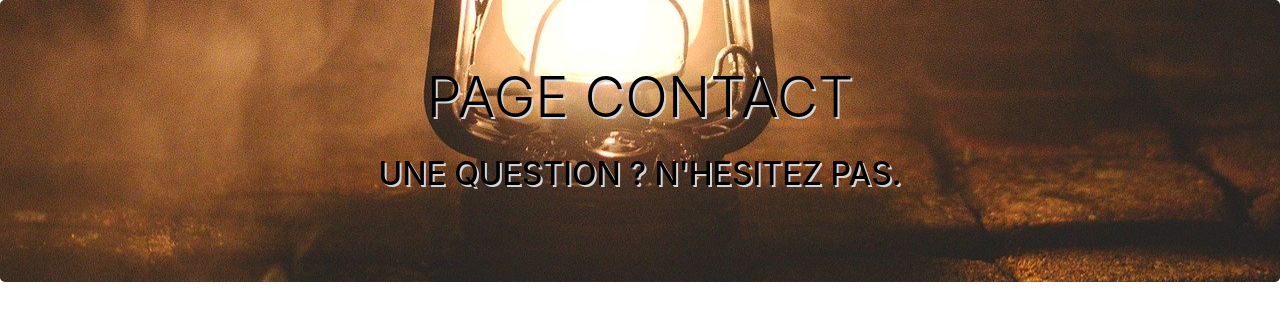
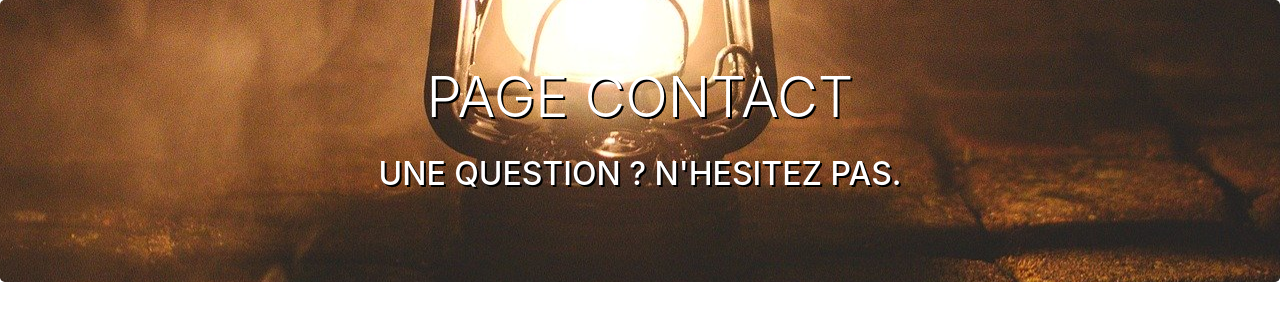
Before and after one commit to bezinbrice/oc-project-4, a PHP site: page /index.php?action=contactView in a window 1280 px wide. Shown: the part 56-371 px from the top of the page. Run offline with PHP 8.4, Linux system fonts and the light colour scheme; some libraries are stand-ins or nearby versions.

Commit message:
Commit 21/01/20
Finalisation de micro détail
(Typo titre, ...)

```diff
--- a/model/Manager.php
+++ b/model/Manager.php
@@ -14,5 +14,4 @@ class Manager
 			$db = new \PDO($servername, $username, $password, $options);
 			return $db;
 		}
-
 }
--- a/view/frontend/contactView.php
+++ b/view/frontend/contactView.php
@@ -1,12 +1,11 @@
 <?php $titleSite = 'Contact'; ?>
 <?php ob_start(); ?>
-
     <div class="banner-contactView jumbotron">
         <div class="container">
             <div class="row">
                 <div class="col-md-12">
-                    <h1 class="display-4 banner-authorView--text">PAGE CONTACT</h1>
-                    <h2 class="my-4 banner-authorView--text">UNE QUESTION ? N'HESITEZ PAS.</h2>
+                    <h1 class="display-4 banner-contactView--text">PAGE CONTACT</h1>
+                    <h2 class="my-4 banner-contactView--text">UNE QUESTION ? N'HESITEZ PAS.</h2>
                 </div>
             </div>
         </div>
@@ -61,9 +60,7 @@
                         <strong>Valerian's Books</strong><br>
                         79 rue de la perche<br>
                         Paris, 75002<br>
-                        <abbr title="Téléphone">
-                            T:</abbr>
-                        01 80 74 54 08
+                        <abbr title="Téléphone">T:</abbr> 01 80 74 54 08
                     </address>
                     <address>
                         <strong>Valerian's Books Email</strong><br>
--- a/web/css/style.css
+++ b/web/css/style.css
@@ -234,6 +234,12 @@ a
     background-repeat: no-repeat;
 }
 
+.banner-contactView--text{
+    text-align:center!important;
+    color: white!important;
+    text-shadow: 2px 2px black!important;
+}
+
                 /*RESPONSIVE*/
 @media screen and (max-width: 768px){
     .news
```
Also changed, not shown: view/backend/adminView.php (indentation only). Lines whose indentation alone changed are shown as unchanged.
